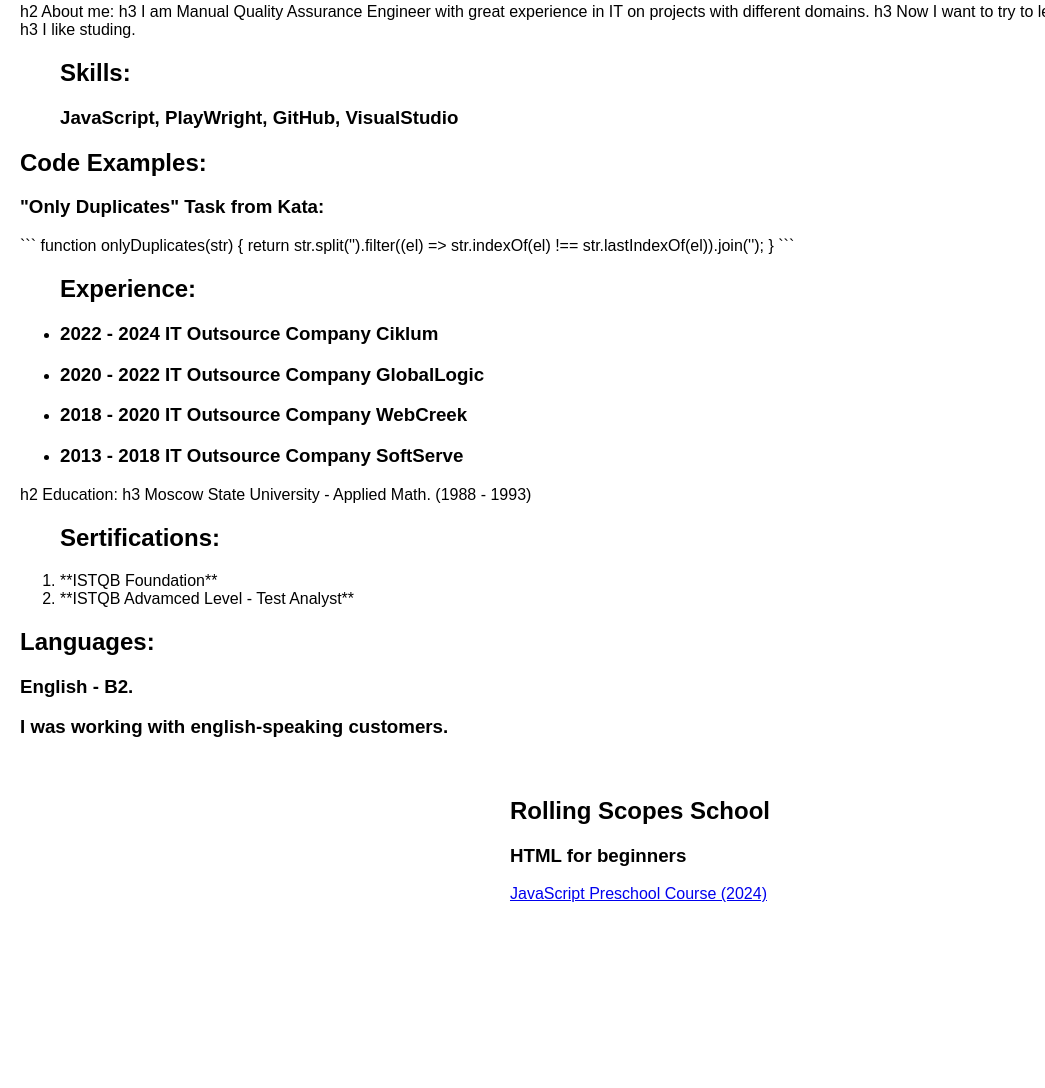
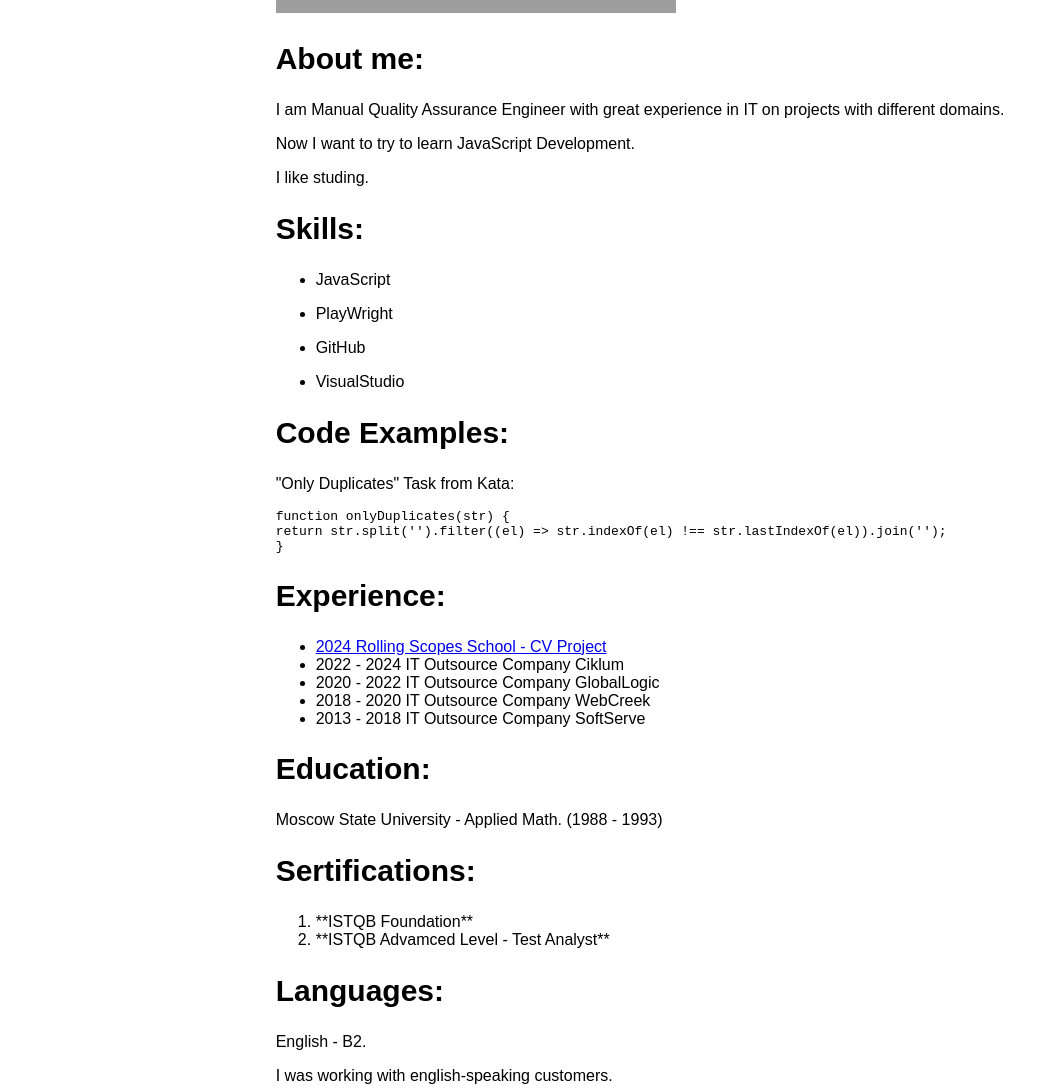
Before and after one commit to johnylviv/rsschool-cv, a plain HTML site: page index.html in a window 1280 px wide. Shown: the part 771-1859 px from the top of the page, without its empty margins (0-1045 px from the left). Before the commit the page ends 1694 px from the top, so only its background shows below. Drawn offline with Linux system fonts and the light colour scheme; grey boxes are pictures that could not be loaded.

Commit message:
fix: fixed bugs according to requirements

````diff
--- a/index.html
+++ b/index.html
@@ -1,5 +1,5 @@
 <!DOCTYPE html>
-<html lang="eng">
+<html lang="en">
 <head>
   <meta charset="UTF-8">
   <title>Yevheniy Hordiyenko</title>
@@ -27,69 +27,74 @@
   <section id="contact">
     <h2>Contact:</h2>
     <ul>
-       <li><h3> E-mail: johnylviv@gmail.com</h3></li>
-       <li><h3> GitHub: @johnylviv</h3></li>
-       <li><h3> LinkedIn:<<a href="http://www.linkedin.com/in/yevheniy-hordiyenko-88392346">Yevheniy Hordiyenko</a></h3></li>
+       <li><p> E-mail: johnylviv@gmail.com</p></li>
+       <li><p> GitHub: @johnylviv</p></li>
+       <li><p> LinkedIn:<a href="http://www.linkedin.com/in/yevheniy-hordiyenko-88392346">Yevheniy Hordiyenko</a></p></li>
     </ul>
     <img src="https://avatars.githubusercontent.com/u/17986894?v=4" alt="Yevheniy Hordiyenko Avatar">
   </section>
 
 <section id="about">
-h2 About me:
-h3 I am Manual Quality Assurance Engineer with great experience in IT on projects with different domains.
-h3 Now I want to try to learn JavaScript Development.
-h3 I like studing.
+<h2> About me: </h2>
+<p> I am Manual Quality Assurance Engineer with great experience in IT on projects with different domains. </p>
+<p> Now I want to try to learn JavaScript Development. </p>
+<p> I like studing.</p>
 </section>
 
 <section id="skills">
+<h2> Skills: </h2>
 <ul>
-<h2>Skills:</h2>
-<h3>JavaScript, PlayWright, GitHub, VisualStudio</h3>
+        <li><p> JavaScript </p></li>
+        <li><p> PlayWright </p></li>
+        <li><p> GitHub </p></li>
+        <li><p> VisualStudio </p></li>
 </ul>
 </section>
 
 <section id="code-examples">
 <h2> Code Examples: </h2>
-<h3> "Only Duplicates" Task from Kata: </h3>
-``` function onlyDuplicates(str) {
+<p> "Only Duplicates" Task from Kata: </p>
+<pre>function onlyDuplicates(str) {
 return str.split('').filter((el) => str.indexOf(el) !== str.lastIndexOf(el)).join('');
 }
-```
+</pre>
 </section>
 
 <section id="experience">
-<ul><h2> Experience:</h2>
-<li><h3>2022 - 2024 IT Outsource Company Ciklum</h3></li>
-<li><h3>2020 - 2022 IT Outsource Company GlobalLogic</h3></li>
-<li><h3>2018 - 2020 IT Outsource Company WebCreek</h3></li>
-<li><h3>2013 - 2018 IT Outsource Company SoftServe</h3></li>
+<h2> Experience:</h2>
+<ul>
+      <li><a href="https://johnylviv.github.io/rsschool-cv/cv">2024 Rolling Scopes School - CV Project</a></li>
+      <li>2022 - 2024 IT Outsource Company Ciklum</li>
+      <li>2020 - 2022 IT Outsource Company GlobalLogic</li>
+      <li>2018 - 2020 IT Outsource Company WebCreek</li>
+      <li>2013 - 2018 IT Outsource Company SoftServe</li>
 </ul>
 </section>
 
 <section id="education">
-h2 Education:
-h3 Moscow State University - Applied Math. (1988 - 1993)
+<h2> Education: </h2>
+<p> Moscow State University - Applied Math. (1988 - 1993) </p>
 </section>
 
 <section id="sertifications">
+<h2>Sertifications:</h2>
 <ol>
-<h2>Sertifications:</h2>
-<li>**ISTQB Foundation**</li>
-<li>**ISTQB Advamced Level - Test Analyst**</li>
+    <li>**ISTQB Foundation**</li>
+    <li>**ISTQB Advamced Level - Test Analyst**</li>
 </ol>
 </section>
 
 <section id="languages">
-<div><h2>Languages:</h2>
-<h3>English - B2.</h3>
-<h3>I was working with english-speaking customers.</h3>
+<h2>Languages:</h2>
+<p>English - B2.</p>
+<p>I was working with english-speaking customers.</p>
 </section>
 
 </main>
 
 <footer>
-<h2>Rolling Scopes School</h2>
-<h3><p>HTML for beginners</p></h3>
+<img src="https://raw.githubusercontent.com/rolling-scopes-school/tasks/61cea2636c5a5f660b1070fa262bbd4acc92ec66/tasks/cv/rs-school-logo.svg" alt="RSS Logo">
+<p>HTML for beginners</p>
 <a href="https://rs.school/courses/javascript-preschool-ru">JavaScript Preschool Course (2024)</a>
 </footer>
 
--- a/style.css
+++ b/style.css
@@ -21,3 +21,10 @@
   margin: 5px;
   padding: 5px;
 }
+
+h1 {
+  font-size: 40px;
+}
+h2 {
+  font-size: 30px;
+}
````
